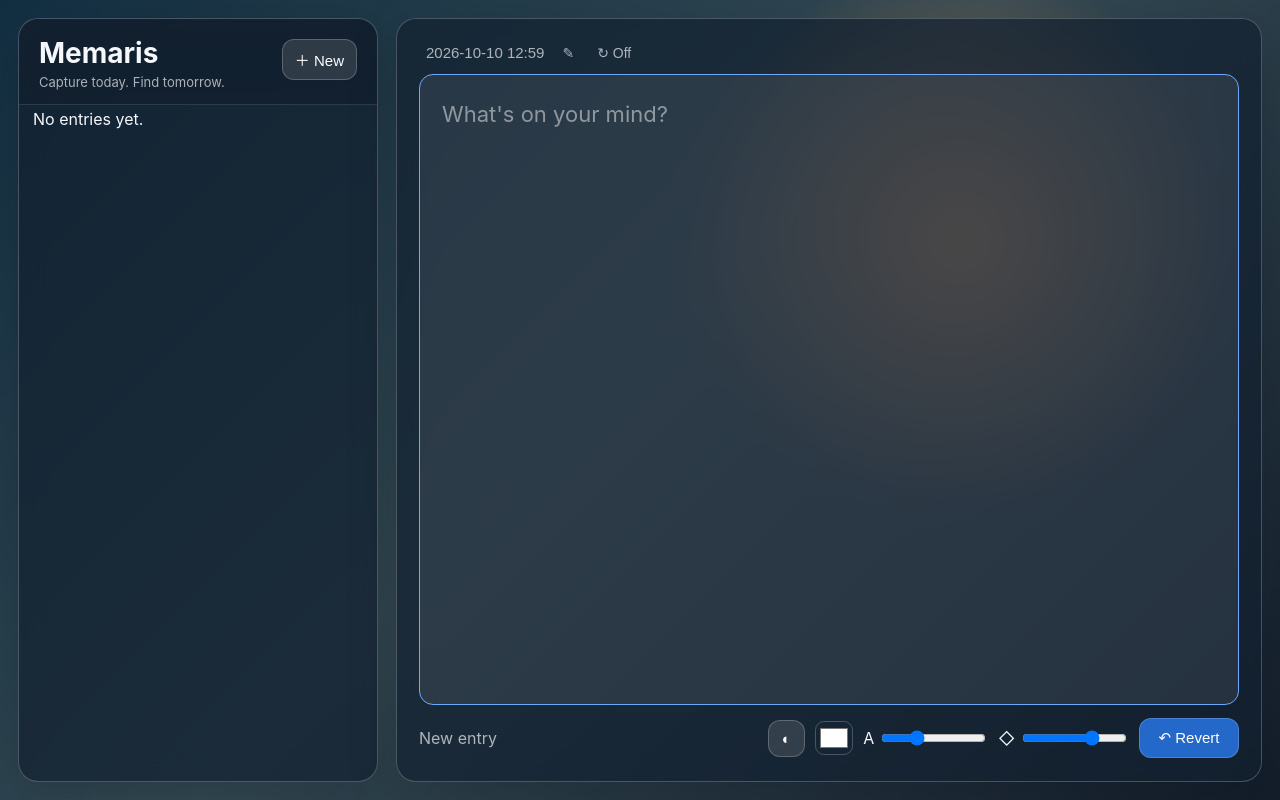
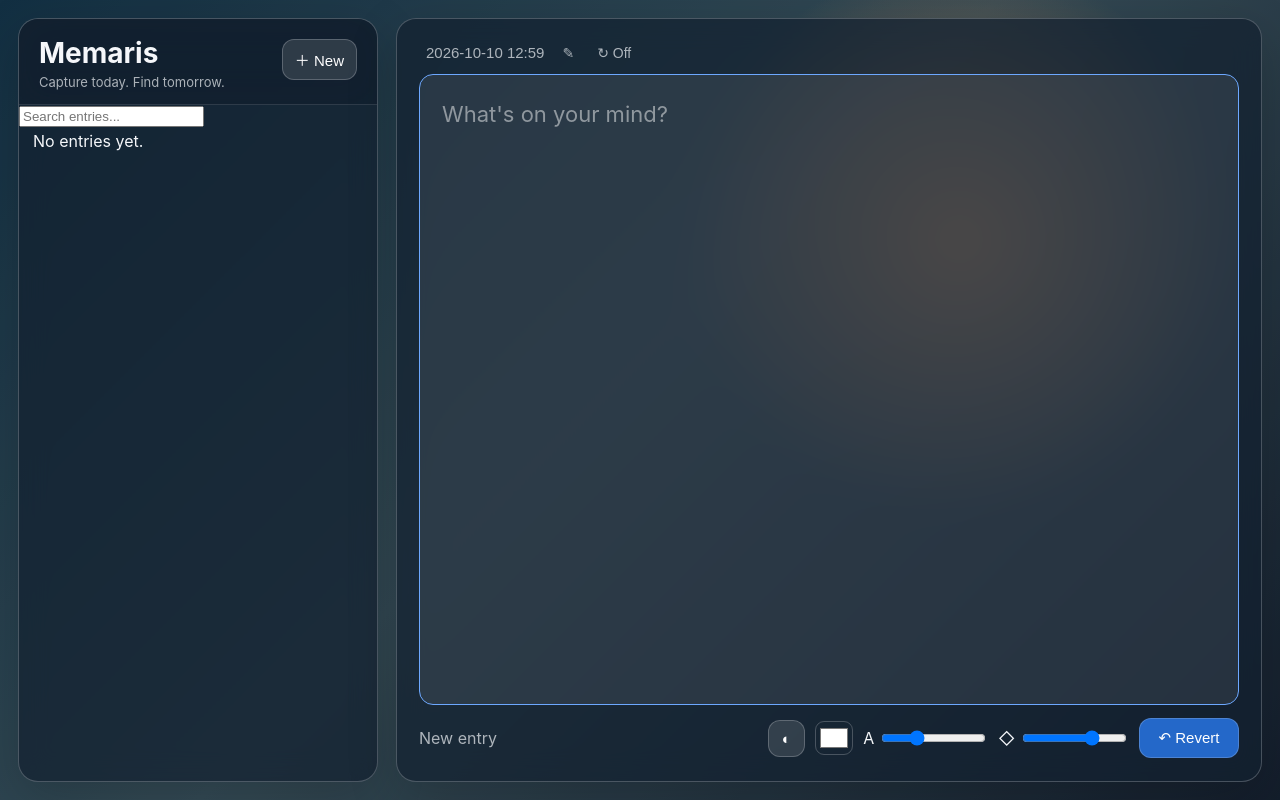
Before and after one commit to f-r-e-d-eth/Memaris, a Flask app: page / in a window 1280 px wide. Run offline with Flask 3, Linux system fonts and the light colour scheme; data that the repository does not hold is empty.

Commit message:
Add live timeline text search

```diff
--- a/templates/index.html
+++ b/templates/index.html
@@ -15,6 +15,7 @@
           <div id="homeButton" title="Jump to today"><h1>Memaris</h1><span>Capture today. Find tomorrow.</span></div>
           <button id="newButton">＋ New</button>
         </div>
+        <div class="search-row"><input id="searchInput" type="search" placeholder="Search entries..." aria-label="Search entries"><button id="clearSearch" type="button" title="Clear search" aria-label="Clear search" hidden>×</button></div>
         <div id="entries"></div>
       </aside>
       <section class="panel editor">
```
